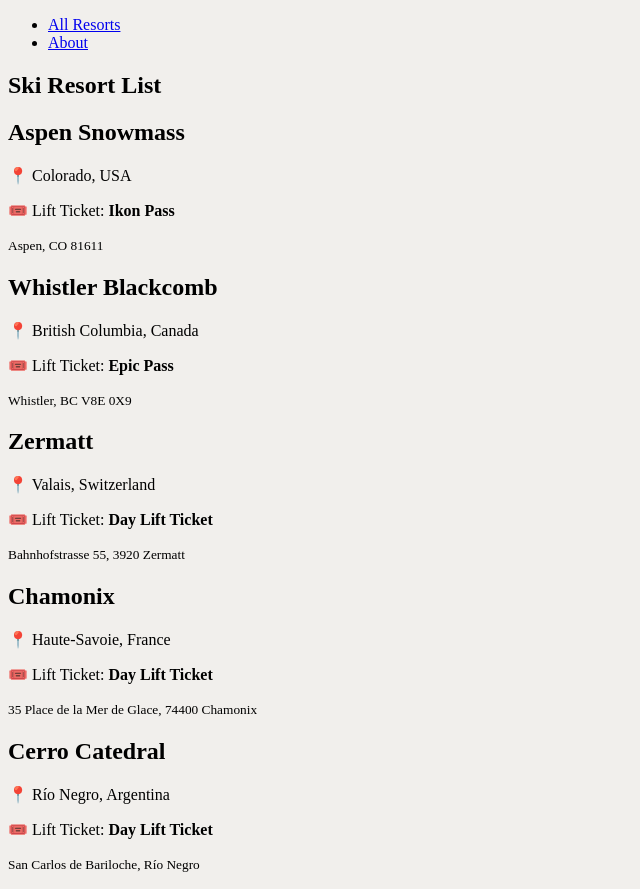
After one commit to camilasalmeida/django-crud-app-lab, a Django app: page /resorts/ in a window 1280 px wide. The commit adds this page. Shown: the whole page, without its empty margins (0-640 px from the left). Run offline with Django 4.2, Linux system fonts and the light colour scheme.

Commit message:
add the index and home url, page and css file

```diff
--- /dev/null
+++ b/myresorts/myresorts_app/static/css/home.css
@@ -0,0 +1,5 @@
+
+
+body {
+    background-color: rgb(241, 239, 236);
+}
--- /dev/null
+++ b/myresorts/myresorts_app/static/css/resorts/resort-index.css
@@ -0,0 +1,4 @@
+
+body {
+    background-color: rgb(241, 239, 236);
+}
--- a/myresorts/myresorts_app/templates/base.html
+++ b/myresorts/myresorts_app/templates/base.html
@@ -17,7 +17,8 @@
       </div>
       <nav>
         <ul>
-            <li><a href="/">Home</a></li>
+            <li><a href="/resorts">All Resorts</a></li>
+            <li><a href="/about">About</a></li>
         </ul>
       </nav>
     </header>
--- /dev/null
+++ b/myresorts/myresorts_app/templates/resorts/index.html
@@ -0,0 +1,29 @@
+
+
+{% extends 'base.html' %}
+{% load static %}
+
+{% block head %}
+<link rel="stylesheet" href="{% static 'css/resorts/resort-index.css' %}"/>
+{% endblock %}
+
+{% block content %}
+
+<section class="page-header">
+  <h1>Ski Resort List</h1>
+</section>
+
+<section class="card-container">
+  {% for resort in resorts %}
+    <div class="card">
+      <div class="card-content">
+        <h2 class="card-title">{{ resort.name }}</h2>
+        <p>📍 {{ resort.state }}, {{ resort.country }}</p>
+        <p>🎟️ Lift Ticket: <strong>{{ resort.lift_ticket }}</strong></p>
+        <p><small>{{ resort.address }}</small></p>
+      </div>
+    </div>
+  {% endfor %}
+</section>
+
+{% endblock %}
--- a/myresorts/myresorts_app/urls.py
+++ b/myresorts/myresorts_app/urls.py
@@ -4,4 +4,6 @@
 urlpatterns = [
     path('', views.home, name='home'),
     path('about/', views.about, name='about'),
+    path('resorts/', views.resort_index, name='resort-index'),
+
 ]
--- a/myresorts/myresorts_app/views.py
+++ b/myresorts/myresorts_app/views.py
@@ -1,8 +1,28 @@
 from django.shortcuts import render
 from django.http import HttpResponse
 
+
+class Resort:
+    def __init__(self, name, country, state, address, lift_ticket):
+        self.name = name
+        self.country = country
+        self.state = state
+        self.address = address
+        self.lift_ticket = lift_ticket
+
+resorts = [
+    Resort("Aspen Snowmass", "USA", "Colorado", "Aspen, CO 81611", "Ikon Pass"),
+    Resort("Whistler Blackcomb", "Canada", "British Columbia", "Whistler, BC V8E 0X9", "Epic Pass"),
+    Resort("Zermatt", "Switzerland", "Valais", "Bahnhofstrasse 55, 3920 Zermatt", "Day Lift Ticket"),
+    Resort("Chamonix", "France", "Haute-Savoie", "35 Place de la Mer de Glace, 74400 Chamonix", "Day Lift Ticket"),
+    Resort("Cerro Catedral", "Argentina", "Río Negro", "San Carlos de Bariloche, Río Negro", "Day Lift Ticket"),
+]
+
 def home(request):
-    return HttpResponse('<h1>Hello bebe</h1>')
+    return render(request, 'home.html')
 
 def about(request):
     return render(request, 'about.html')
+
+def resort_index(request):
+    return render(request, 'resorts/index.html', {'resorts': resorts})
```
Also changed, not shown: myresorts/myresorts_app/templates/home.html (added, +15 -0 lines).
